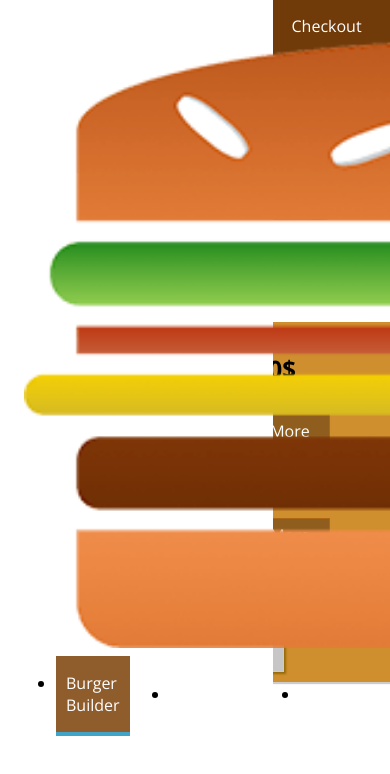
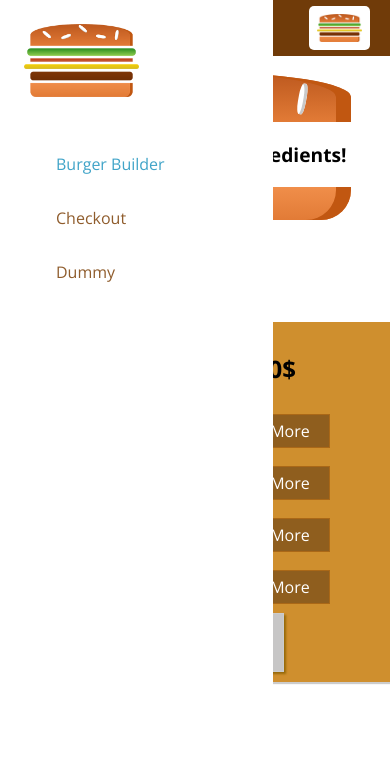
Before and after one commit to ruan65/burger_builder, a React app: page / in a window 390 px wide. Shown: the top 774 px of the page. Built offline with nearby package versions, Linux system fonts and the light colour scheme.

Commit message:
hide navbar if mobile

```diff
--- a/src/components/Navigation/NavigationItems/NavigationItem/NavigationItem.css
+++ b/src/components/Navigation/NavigationItems/NavigationItem/NavigationItem.css
@@ -1,24 +1,47 @@
 .NavigationItem {
-  margin: 0;
-  height: 100%;
+  margin: 16px 0;
+  width: 100%;
   box-sizing: border-box;
-  display: flex;
-  align-items: center;
+  display: block;
+  list-style: none;
 }
 
 .NavigationItem a {
-  color: white;
+  color: #8f5c2c;
   text-decoration: none;
   height: 100%;
-  padding: 16px 10px;
   box-sizing: border-box;
-  border-bottom: 4px solid transparent;
   display: block;
 }
 
 .NavigationItem a:hover,
 .NavigationItem a:active,
 .NavigationItem a.active {
-  background-color: #8f5c2c;
-  border-bottom: 4px solid #40a4c8;
+  color: #40a4c8;
 }
+
+@media (min-width: 500px) {
+
+  .NavigationItem {
+    margin: 0;
+    height: 100%;
+    display: flex;
+    width: auto;
+    align-items: center;
+  }
+
+  .NavigationItem a {
+    color: white;
+    height: 100%;
+    padding: 16px 10px;
+    border-bottom: 4px solid transparent;
+  }
+
+  .NavigationItem a:hover,
+  .NavigationItem a:active,
+  .NavigationItem a.active {
+    background-color: #8f5c2c;
+    border-bottom: 4px solid #40a4c8;
+    color: white;
+  }
+}
--- a/src/components/Navigation/NavigationItems/NavigationItems.css
+++ b/src/components/Navigation/NavigationItems/NavigationItems.css
@@ -1,8 +1,14 @@
 .NavigationItems {
   margin: 0;
   padding: 0;
-  list-style: none;
   display: flex;
-  align-items: center;
   height: 100%;
+  flex-flow: column;
 }
+
+@media (min-width: 500px) {
+  .NavigationItems {
+    flex-flow: row;
+    align-items: center;
+  }
+}
--- a/src/components/Navigation/SideDrawer/SideDrawer.css
+++ b/src/components/Navigation/SideDrawer/SideDrawer.css
@@ -7,7 +7,7 @@
   top: 0;
   z-index: 200;
   background-color: white;
-  padding: 32px 16px;
+  padding: 16px 16px;
   box-sizing: border-box;
   transition: transform .5s ease-out;
 }
@@ -25,3 +25,8 @@
 .Close {
   transform: translateX(-100%);
 }
+
+.Logo {
+  height: 11%;
+  margin-bottom: 32px;
+}
--- a/src/components/Navigation/SideDrawer/SideDrawer.js
+++ b/src/components/Navigation/SideDrawer/SideDrawer.js
@@ -5,10 +5,10 @@
 
 const sideDrawer = ( props ) => {
 
-
-
   return <div className={classes.SideDrawer}>
-    <Logo/>
+    <div className={classes.Logo}>
+      <Logo height='11%'/>
+    </div>
     <nav>
       <NavigationItems/>
     </nav>
--- a/src/components/Navigation/Toolbar/Toolbar.css
+++ b/src/components/Navigation/Toolbar/Toolbar.css
@@ -16,3 +16,13 @@
 .Toolbar nav {
   height: 100%;
 }
+
+.Logo {
+  height: 80%;
+}
+
+@media (max-width: 499px) {
+  .DesktopOnly {
+    display: none;
+  }
+}
--- a/src/components/Navigation/Toolbar/Toolbar.js
+++ b/src/components/Navigation/Toolbar/Toolbar.js
@@ -7,8 +7,10 @@
   <header className={classes.Toolbar}>
 
     <div>MENU</div>
-    <Logo/>
-    <nav>
+    <div className={classes.Logo}>
+      <Logo height='80%'/>
+    </div>
+    <nav className={classes.DesktopOnly}>
       <NavigationItems/>
     </nav>
 
--- a/src/components/UI/Logo/Logo.css
+++ b/src/components/UI/Logo/Logo.css
@@ -1,7 +1,7 @@
 .Logo {
   background-color: white;
   padding: 8px;
-  height: 80%;
+  height: 100%;
   box-sizing: border-box;
   border-radius: 5px;
 }
--- a/src/components/UI/Logo/Logo.js
+++ b/src/components/UI/Logo/Logo.js
@@ -4,7 +4,7 @@
 
 const logo = (props) =>
   <div className={classes.Logo}>
-    <img src={burgerLogo} alt='Burger logo'/>
+    <img src={burgerLogo} alt='Burger logo' />
   </div>
 
 export default logo
```
